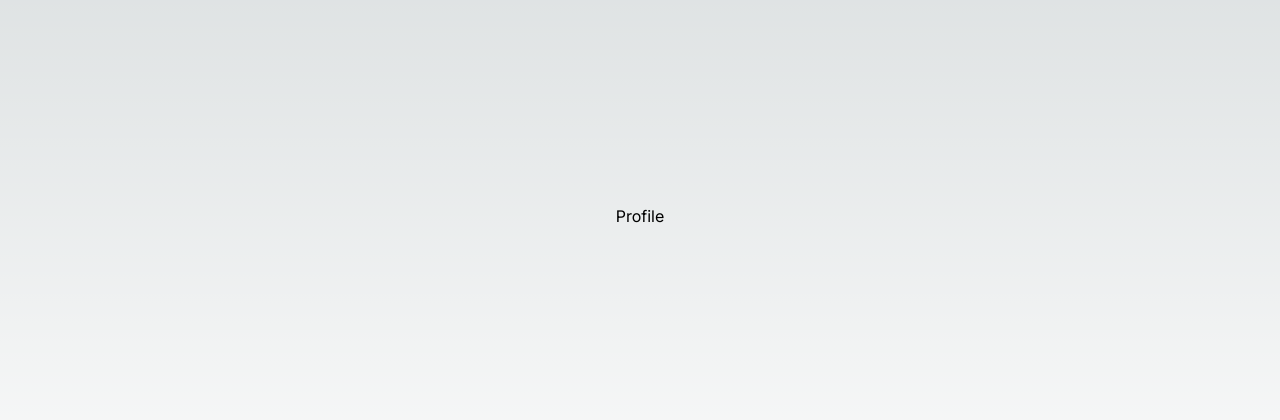
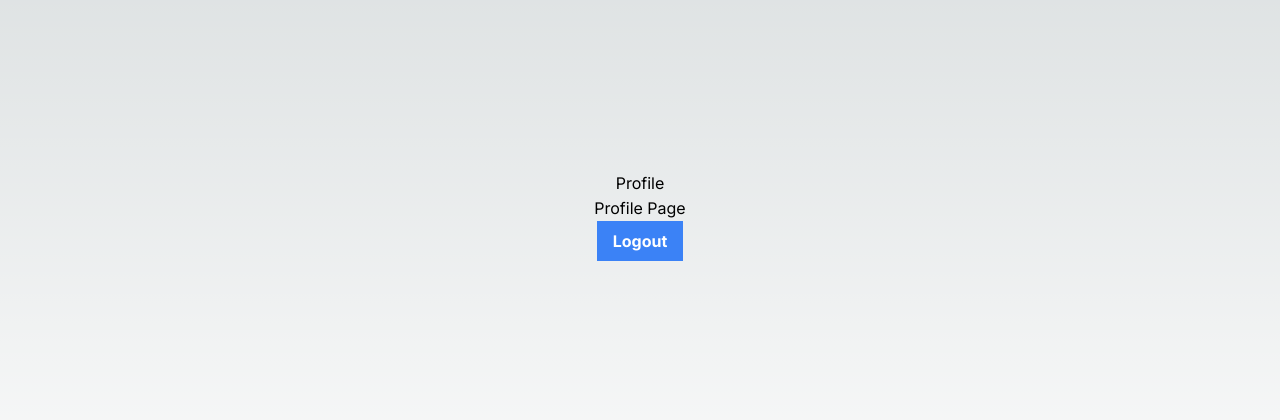
Before and after one commit to ydv-ankit/auth-nextjs, a Next.js app: page /profile in a window 1280 px wide. Shown: the part 184-604 px from the top of the page. Built offline with nearby package versions, Linux system fonts and the light colour scheme.

Commit message:
add: logout button

```diff
--- a/src/app/profile/page.tsx
+++ b/src/app/profile/page.tsx
@@ -1,9 +1,33 @@
+"use client";
+import axios from "axios";
+import Link from "next/link"
+import { toast } from "react-hot-toast";
+import { useRouter } from "next/navigation";
+
 export default function ProfilePage() {
+    const router = useRouter();
+    const logout = async () => {
+        try {
+            await axios.get('/api/users/logout')
+            toast.success('Logged out successfully!')
+            router.push('/login')
+        } catch (error: any) {
+            console.log(error.message);
+            toast.error(error.message);
+        }
+    }
+
     return (
         <div className="flex flex-col items-center justify-center min-h-screen py-2">
             <h1>Profile</h1>
             <hr />
-
+            <p>Profile Page</p>
+            <hr />
+            <button
+                onClick={logout}
+                className="bg-blue-500 hover:bg-blue-700 text-white font-bold py-2 px-4">
+                Logout
+            </button>
         </div>
     )
 }
```
